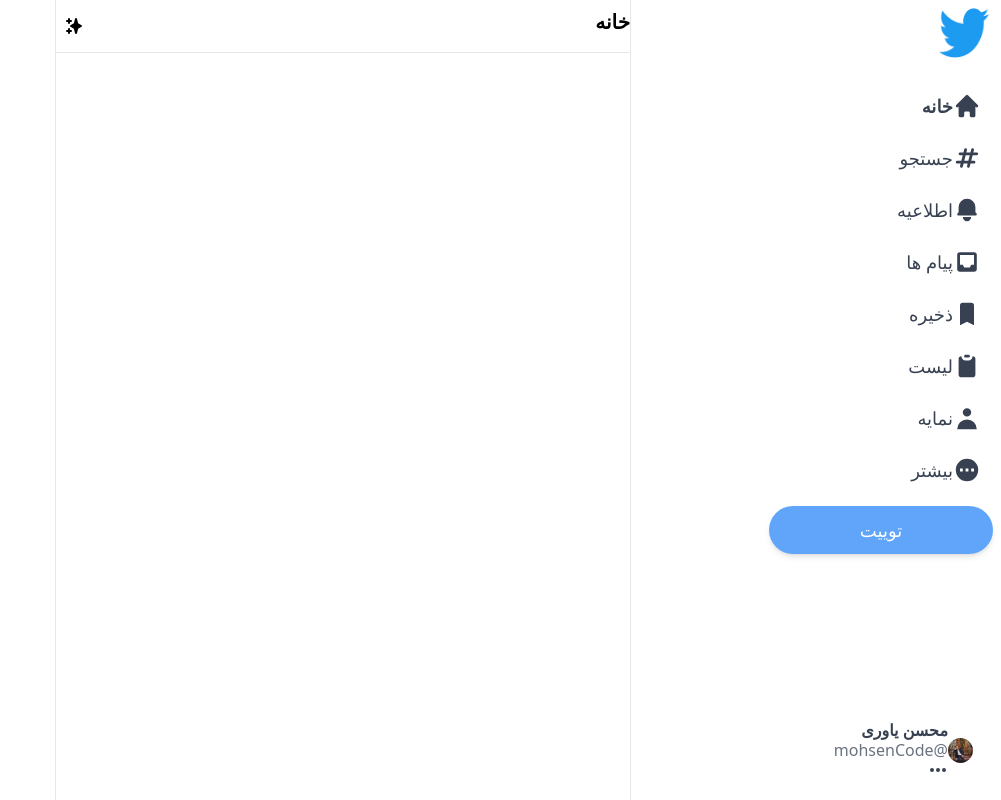
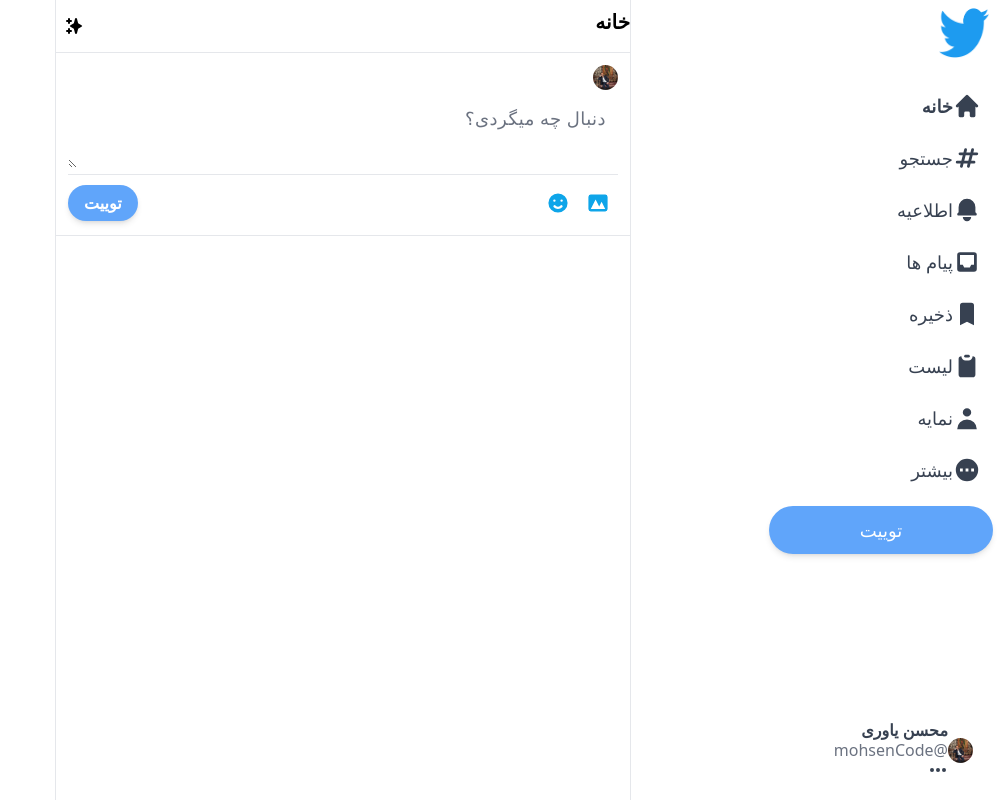
Before and after one commit to Mohsen-Yavari/twitter-api, a Next.js app: page / in a window 1280 px wide. Shown: the whole page, without its empty margins (279-1280 px from the left). Built offline with nearby package versions, Linux system fonts and the light colour scheme.

Commit message:
input section of feed commponent

```diff
--- a/components/Feed.js
+++ b/components/Feed.js
@@ -1,5 +1,5 @@
 import { SparklesIcon } from "@heroicons/react/solid";
-
+import Input from "./Input";
 
 export default function Feed() {
   return (
@@ -10,6 +10,7 @@
                 <SparklesIcon className="h-5 " />
             </div>
         </div>
+        <Input />
     </div>
   )
 }
--- /dev/null
+++ b/components/Input.js
@@ -0,0 +1,21 @@
+import { EmojiHappyIcon, PhotographIcon } from "@heroicons/react/solid"
+import Image from 'next/image';
+export default function Input() {
+  return (
+    <div className="  border-b border-gray-200 p-3 space-x-3" >
+            <Image src="/img/img-resume.jpg" alt="me" width="25" height="25" className="rounded-full hover:brightness-95 " />
+        <div className="w-full divide-y divide-gray-200">
+            <div className="">
+                <textarea className="w-full border-none focus:ring-0 text-lg placeholder-gray-500 tracking-wide min-h-[50px]" rows="2" placeholder="دنبال چه میگردی؟"></textarea>
+            </div>
+            <div className="flex items-center justify-between pt-2">
+                <div className="flex">
+                    <PhotographIcon className="h-10 w-10 text-sky-500 hover:bg-sky-100 hoverEffect p-2" />
+                    <EmojiHappyIcon className="h-10 w-10 text-sky-500 hover:bg-sky-100 hoverEffect p-2" />
+                </div>
+                <button className="bg-blue-400 text-white px-4 py-1.5 rounded-full font-bold shadow-md hover:brightness-95 disabled:opacity-50" >توییت</button>
+            </div>
+        </div>
+    </div>
+  )
+}
--- a/package.json
+++ b/package.json
@@ -16,6 +16,7 @@
     "remixicon": "^2.5.0"
   },
   "devDependencies": {
+    "@tailwindcss/forms": "^0.5.2",
     "autoprefixer": "^10.4.7",
     "eslint": "8.19.0",
     "eslint-config-next": "12.2.2",
--- a/tailwind.config.js
+++ b/tailwind.config.js
@@ -6,5 +6,5 @@
   theme: {
     extend: {},
   },
-  plugins: [],
+  plugins: [ require('@tailwindcss/forms')],
 }
```
Also changed, not shown: 1 other file (tests, documents, lock files or other folders).
